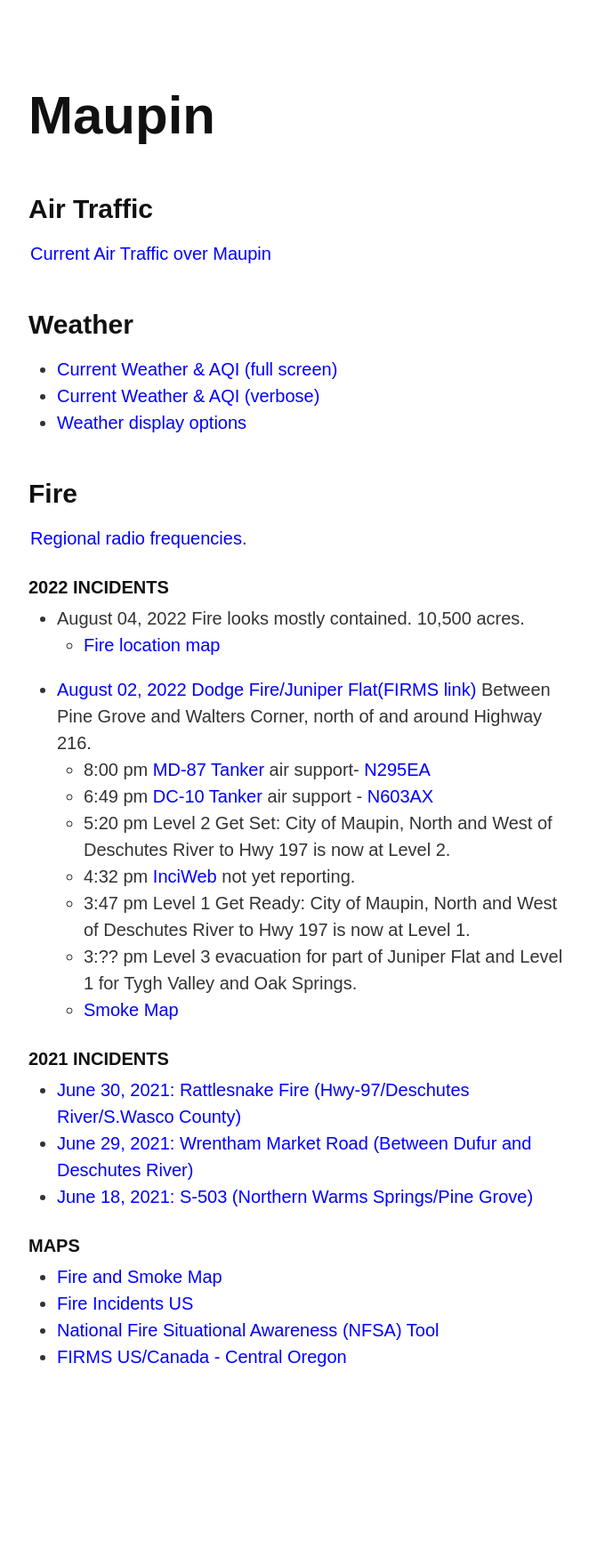
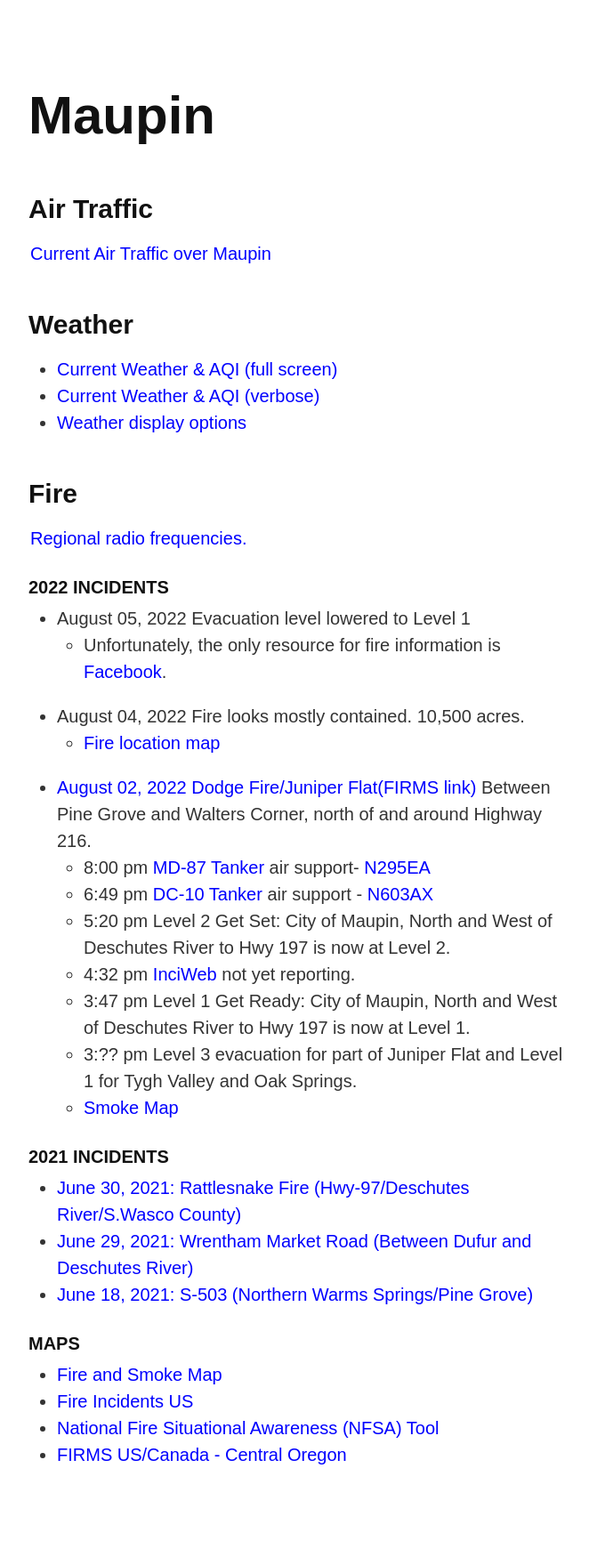
Before and after one commit to todgru/todgru.github.io, a Jekyll site: the page built from maupin/index.md, in a window 1280 px wide. Shown: the whole page at 89% size, without its empty margins (306-968 px from the left). Built offline with Jekyll 4.4.1, drawn with Linux system fonts in a browser that asks for light colours; our own code applies the rules of GitHub Pages for plain Markdown files; before the commit the page ends 1640 px from its top, so only the background shows below that.

Commit message:
fire: evac level lowered to 1

```diff
--- a/maupin/index.md
+++ b/maupin/index.md
@@ -17,6 +17,8 @@ layout: nobackground
 
 [Regional radio frequencies.](./fire-frequencies.md)
 ### 2022 Incidents
+* August 05, 2022 Evacuation level lowered to Level 1
+  * Unfortunately, the only resource for fire information is [Facebook](https://www.facebook.com/OfficialMillerRoadFire/).
 * August 04, 2022 Fire looks mostly contained. 10,500 acres.
   * [Fire location map](images/juniper-flat-dodge-fire-20220804.png)
 * [August 02, 2022 Dodge Fire/Juniper Flat(FIRMS link)](https://firms.modaps.eosdis.nasa.gov/usfs/map/#t:adv;d:2022-08-01..2022-08-02;l:noaa20-viirs,viirs,modis_a,modis_t,street;@-121.2,45.1,13z) Between Pine Grove and Walters Corner, north of and around Highway 216.
```
